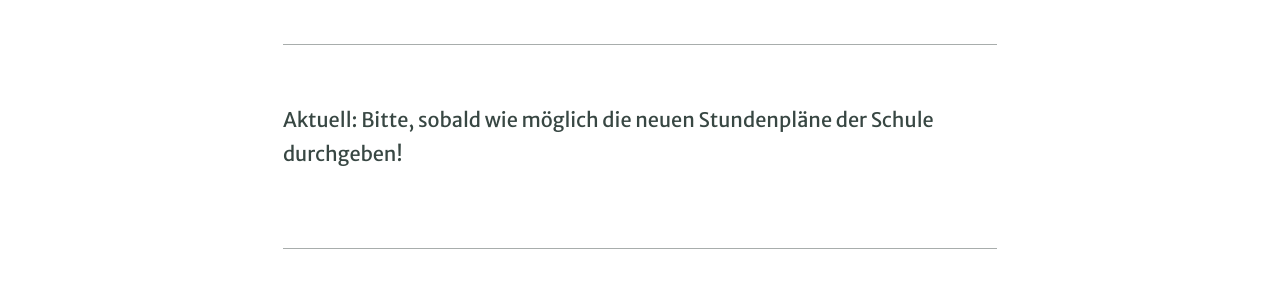
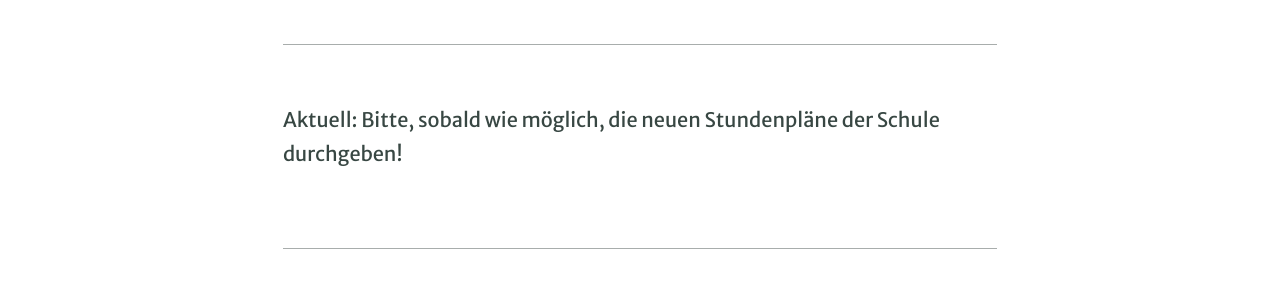
Before and after one commit to irenepedrotti/irenepedrotti.github.io, a Jekyll site: the page built from pages/index.md, in a window 1280 px wide. Shown: the part 527-827 px from the top of the page. Built offline with Jekyll 4.4.1, drawn with Linux system fonts in a browser that asks for light colours.

```diff
--- a/pages/index.md
+++ b/pages/index.md
@@ -8,7 +8,7 @@
 
 
 ---
-Aktuell: Bitte, sobald wie möglich die neuen Stundenpläne der Schule durchgeben!
+Aktuell: Bitte, sobald wie möglich, die neuen Stundenpläne der Schule durchgeben!
 
 ---
 
```
Also changed, not shown: pages/z09_einschreiben.md (+1 -1 lines), 2 other files.
